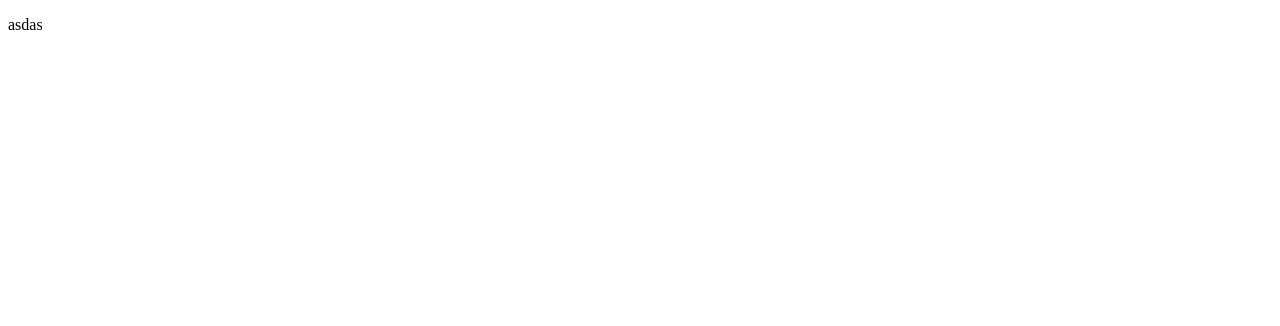
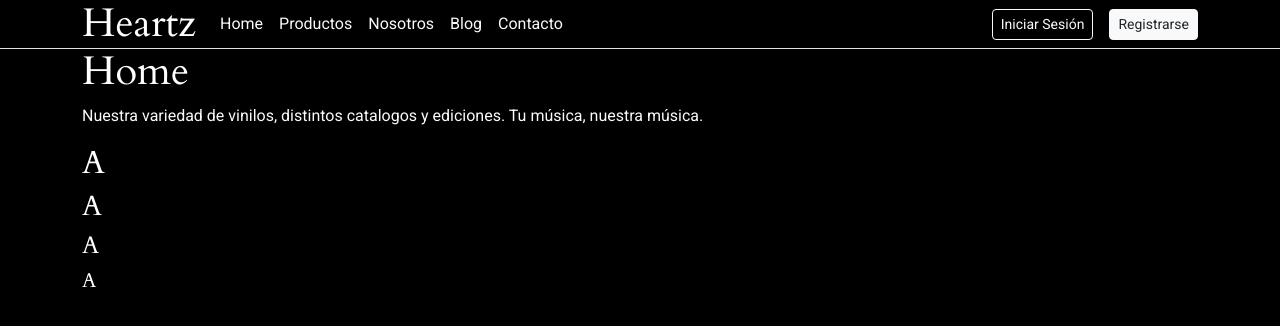
Before and after one commit to Bvnddit/heartz-web, a React (Vite) app: page / in a window 1280 px wide. Shown: the top 326 px of the page. Built offline with nearby package versions, Linux system fonts and the light colour scheme.

Commit message:
Creacion de archivos

```diff
--- a/index.html
+++ b/index.html
@@ -4,7 +4,19 @@
     <meta charset="UTF-8" />
     <link rel="icon" type="image/svg+xml" href="/vite.svg" />
     <meta name="viewport" content="width=device-width, initial-scale=1.0" />
-    <title>heartz-web</title>
+    <!-- Fonts -->
+  <link href="https://fonts.googleapis.com" rel="preconnect">
+  <link href="https://fonts.gstatic.com" rel="preconnect" crossorigin>
+  <link href="https://fonts.googleapis.com/css2?family=Roboto:ital,wght@0,100;0,300;0,400;0,500;0,700;0,900;1,100;1,300;1,400;1,500;1,700;1,900&family=Inter:wght@100;200;300;400;500;600;700;800;900&family=Cardo:ital,wght@0,400;0,700;1,400;1,700&display=swap" rel="stylesheet">
+
+    <!-- Vendor CSS Files -->
+  <link href="assets/vendor/bootstrap/css/bootstrap.min.css" rel="stylesheet">
+  <link href="assets/vendor/bootstrap-icons/bootstrap-icons.css" rel="stylesheet">
+  <link href="assets/vendor/aos/aos.css" rel="stylesheet">
+  <link href="assets/vendor/glightbox/css/glightbox.min.css" rel="stylesheet">
+  <link href="assets/vendor/swiper/swiper-bundle.min.css" rel="stylesheet">
+
+  <title>heartz-web</title>
   </head>
   <body>
     <div id="root"></div>
--- a/package.json
+++ b/package.json
@@ -10,8 +10,10 @@
     "preview": "vite preview"
   },
   "dependencies": {
+    "bootstrap": "^5.3.8",
     "react": "^19.1.1",
-    "react-dom": "^19.1.1"
+    "react-dom": "^19.1.1",
+    "react-router-dom": "^7.9.4"
   },
   "devDependencies": {
     "@eslint/js": "^9.36.0",
--- a/src/App.jsx
+++ b/src/App.jsx
@@ -1,15 +1,22 @@
 import { useState } from 'react';
+import './assets/css/main.css'
+import Home from './pages/Home.jsx';
+import Header from './components/Header.jsx'
 
-function App() {
-  const [count, setCount] = useState(0);
+import { BrowserRouter as Router, Routes, Route } from "react-router-dom";
 
-  return (
-    <>
-      <div>
-        <p>asdas</p>
-      </div>
-    </>
-  );
-}
+  function App() {
+    return (
+        <Router>
+          <Header />
+          <Routes>
+            <Route path="/" element={<Home />} />
+
+
+          </Routes>
+
+        </Router>
+      );
+    }
 
 export default App;
--- /dev/null
+++ b/src/components/Header.jsx
@@ -0,0 +1,49 @@
+import { Link } from "react-router-dom";
+
+
+function Header() {
+  return (
+    <header className="p-0 bg-black border-bottom fixed-top">
+      <nav className="container d-flex align-items-center gap-4">
+        {/* Título a la izquierda */}
+        <h1 className="m-0">
+          <Link to="/" className="text-white text-decoration-none">Heartz</Link>
+        </h1>
+
+        {/* Links de navegación */}
+        <ul className="d-flex list-unstyled m-0 gap-3">
+          <li>
+            <Link className="nav-link" to="/">Home</Link>
+          </li>
+          <li>
+            <Link className="nav-link" to="/Productos">Productos</Link>
+          </li>
+          <li>
+            <Link className="nav-link" to="/Nosotros">Nosotros</Link>
+          </li>
+          <li>
+            <Link className="nav-link" to="/Blog">Blog</Link>
+          </li>
+          <li>
+            <Link className="nav-link" to="/Contacto">Contacto</Link>
+          </li>
+        </ul>
+
+        {/* Íconos sociales + botones de login */}
+        <div className="d-flex align-items-center gap-3 ms-auto">
+          <a href="#" className="social-link"><i className="bi bi-twitter"></i></a>
+          <a href="#" className="social-link"><i className="bi bi-facebook"></i></a>
+          <a href="#" className="social-link"><i className="bi bi-instagram"></i></a>
+
+          {/* Botones de iniciar sesión y registrarse */}
+          <Link to="/Login" className="btn btn-outline-light btn-sm">Iniciar Sesión</Link>
+          <Link to="/Register" className="btn btn-light btn-sm text-dark">Registrarse</Link>
+        </div>
+      </nav>
+
+
+    </header>
+  );
+}
+
+export default Header;
--- a/src/main.jsx
+++ b/src/main.jsx
@@ -1,5 +1,7 @@
 import { StrictMode } from 'react'
 import { createRoot } from 'react-dom/client'
+import 'bootstrap/dist/css/bootstrap.min.css';
+import 'bootstrap/dist/js/bootstrap.bundle';
 
 import App from './App.jsx'
 
--- /dev/null
+++ b/src/pages/Home.jsx
@@ -0,0 +1,22 @@
+import React from "react";
+
+function Home() {
+    return(
+        <div className="container pt-5">
+
+
+            <h1>Home</h1>
+
+            <p>Nuestra variedad de vinilos, distintos catalogos y ediciones. Tu música, nuestra música.</p>
+            <h2>A</h2>
+            <h3>A</h3>
+            <h4>A</h4>
+            <h5>A</h5>
+
+        </div>
+
+    )
+
+}
+
+export default Home;
```
Also changed, not shown: 1 other file (tests, documents, lock files or other folders).
